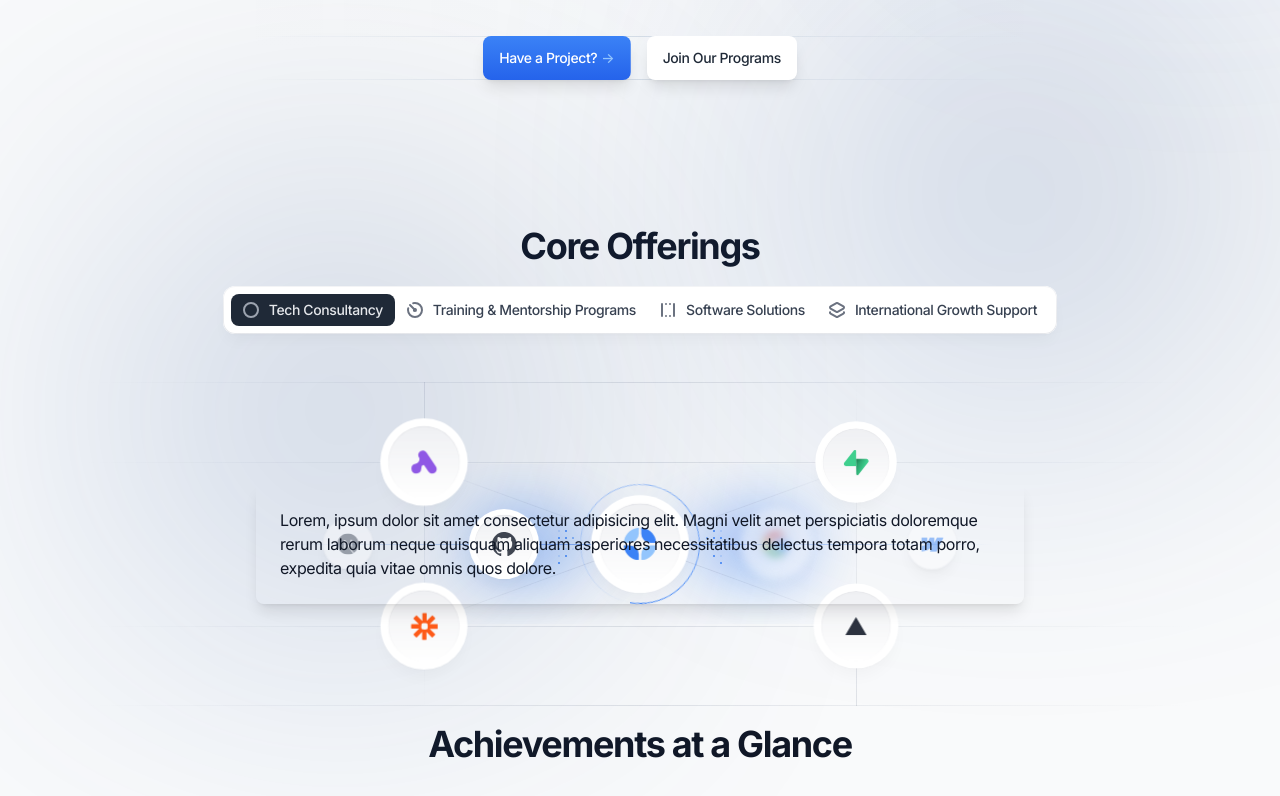
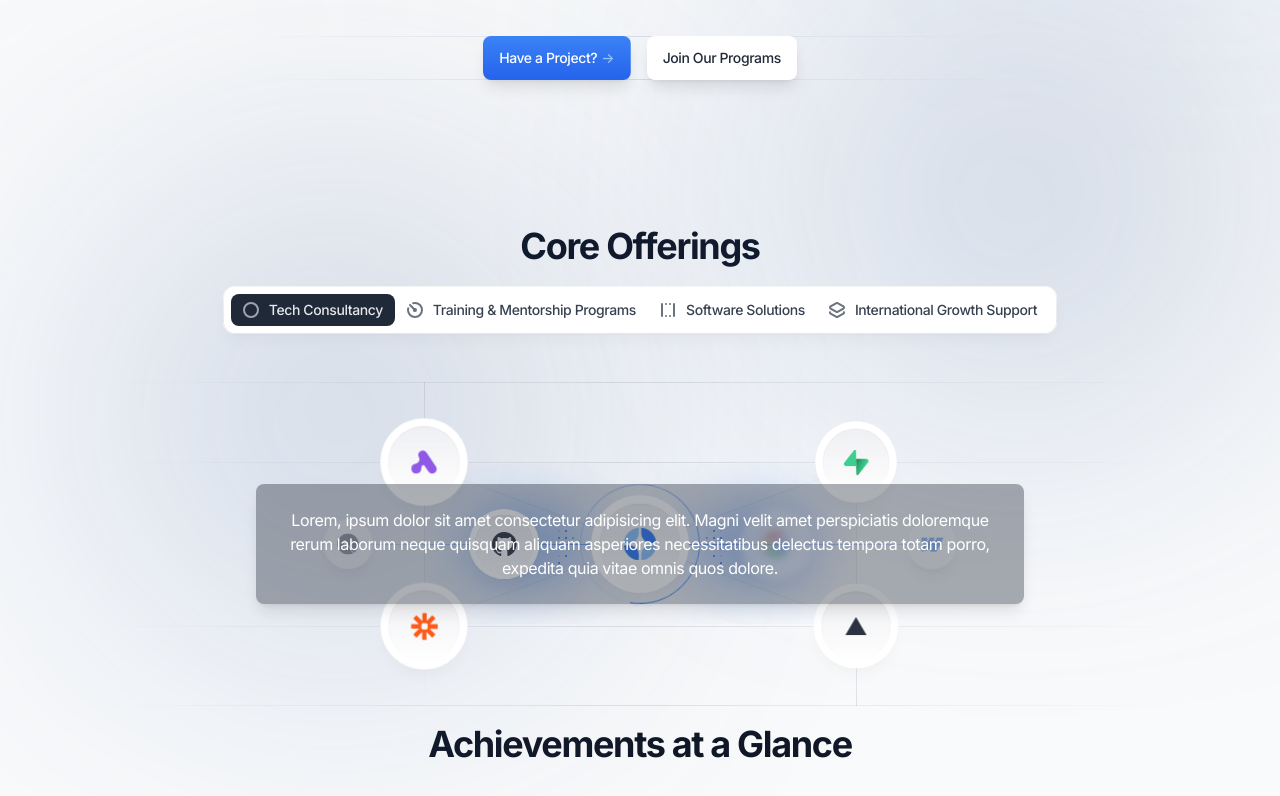
Before and after one commit to bluehouseng/bluehouse-website-v2, a Next.js app: page / in a window 1280 px wide. Shown: the part 390-1186 px from the top of the page. Built offline with nearby package versions, Linux system fonts and the light colour scheme.

Commit message:
chore: tab-section

```diff
--- a/components/business-categories.tsx
+++ b/components/business-categories.tsx
@@ -273,7 +273,7 @@ export default function BusinessCategories() {
                   <Transition
                     as="div"
                     show={selectedTab === 0}
-                    className={`w-full h-full flex items-center justify-center transform transition ease-[cubic-bezier(0.38,0,0.32,1)] data-[closed]:absolute data-[enter]:data-[closed]:scale-90 data-[leave]:data-[closed]:scale-125 data-[closed]:opacity-0 data-[enter]:duration-700 data-[leave]:duration-300`}
+                    className={`w-full h-full flex items-center justify-center transform transition ease-[cubic-bezier(0.38,0,0.32,1)] data-[closed]:absolute data-[enter]:data-[closed]:scale-90 data-[leave]:data-[closed]:scale-125 data-[closed]:opacity-0 data-[enter]:duration-1000 data-[leave]:duration-1000`}
                     unmount={false}
                     appear={true}
                   >
@@ -384,7 +384,7 @@ export default function BusinessCategories() {
                       </div>
                     </>
 
-                    <div className=" z-10 p-6 rounded-lg shadow-lg max-w-3xl mx-auto">
+                    <div className=" z-10 p-6 rounded-lg shadow-lg max-w-3xl mx-auto  bg-gray-900/35 text-white text-center">
                       Lorem, ipsum dolor sit amet consectetur adipisicing elit. Magni velit amet perspiciatis doloremque rerum laborum neque quisquam aliquam asperiores necessitatibus delectus tempora totam porro, expedita quia vitae omnis quos dolore.
                     </div>
                   </Transition>
@@ -394,7 +394,7 @@ export default function BusinessCategories() {
                   <Transition
                     as="div"
                     show={selectedTab === 1}
-                    className={`w-full h-full flex items-center justify-center transform transition ease-[cubic-bezier(0.38,0,0.32,1)] data-[closed]:absolute data-[enter]:data-[closed]:scale-90 data-[leave]:data-[closed]:scale-125 data-[closed]:opacity-0 data-[enter]:duration-700 data-[leave]:duration-300`}
+                    className={`w-full h-full flex items-center justify-center transform transition ease-[cubic-bezier(0.38,0,0.32,1)] data-[closed]:absolute data-[enter]:data-[closed]:scale-90 data-[leave]:data-[closed]:scale-125 data-[enter]:duration-1000 data-[leave]:duration-1000`}
                     unmount={false}
                     appear={true}
                   >
@@ -504,7 +504,7 @@ export default function BusinessCategories() {
                         </div>
                       </div>
                     </>
-                    <div className=" z-10 p-6 rounded-lg shadow-lg max-w-3xl mx-auto">
+                    <div className=" z-10 p-6 rounded-lg shadow-lg max-w-3xl mx-auto  bg-gray-900/35 text-white text-center">
                       Lorem ipsum dolor sit amet consectetur adipisicing elit. Eveniet suscipit esse facilis in, maiores cupiditate voluptates magni illum fugiat, atque non omnis quo iusto saepe velit nesciunt maxime, tempore corrupti.
                     </div>
                   </Transition>
@@ -514,7 +514,7 @@ export default function BusinessCategories() {
                   <Transition
                     as="div"
                     show={selectedTab === 2}
-                    className={`w-full h-full flex items-center justify-center transform transition ease-[cubic-bezier(0.38,0,0.32,1)] data-[closed]:absolute data-[enter]:data-[closed]:scale-90 data-[leave]:data-[closed]:scale-125 data-[closed]:opacity-0 data-[enter]:duration-700 data-[leave]:duration-300`}
+                    className={`w-full h-full flex items-center justify-center transform transition ease-[cubic-bezier(0.38,0,0.32,1)] data-[closed]:absolute data-[enter]:data-[closed]:scale-90 data-[leave]:data-[closed]:scale-125 data-[closed]:opacity-0 data-[enter]:duration-1000 data-[leave]:duration-1000`}
                     unmount={false}
                     appear={true}
                   >
@@ -632,7 +632,7 @@ export default function BusinessCategories() {
                   <Transition
                     as="div"
                     show={selectedTab === 3}
-                    className={`w-full h-full flex items-center justify-center transform transition ease-[cubic-bezier(0.38,0,0.32,1)] data-[closed]:absolute data-[enter]:data-[closed]:scale-90 data-[leave]:data-[closed]:scale-125 data-[closed]:opacity-0 data-[enter]:duration-700 data-[leave]:duration-300`}
+                    className={`w-full h-full flex items-center justify-center transform transition ease-[cubic-bezier(0.38,0,0.32,1)] data-[closed]:absolute data-[enter]:data-[closed]:scale-90 data-[leave]:data-[closed]:scale-125 data-[closed]:opacity-0 data-[enter]:duration-1000 data-[leave]:duration-1000`}
                     unmount={false}
                     appear={true}
                   >
@@ -742,7 +742,7 @@ export default function BusinessCategories() {
                         </div>
                       </div>
                     </>
-                    <div className=" z-10 p-6 rounded-lg shadow-lg max-w-3xl mx-auto">
+                    <div className=" z-10 p-6 rounded-lg shadow-lg max-w-3xl mx-auto  bg-gray-900/35 text-white text-center">
                       Lorem ipsum dolor sit amet consectetur adipisicing elit. Officiis illo dicta incidunt maxime. Sit eaque veniam expedita quaerat, ex et, doloribus blanditiis repudiandae ipsum debitis rerum aut temporibus quo? Ex?
                     </div>
                   </Transition>
```
